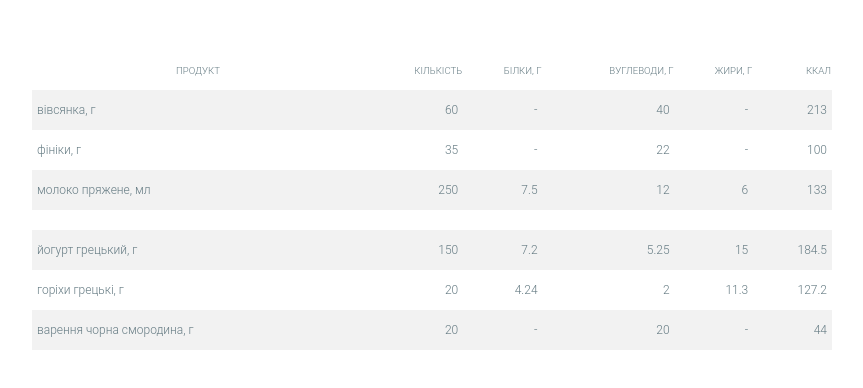
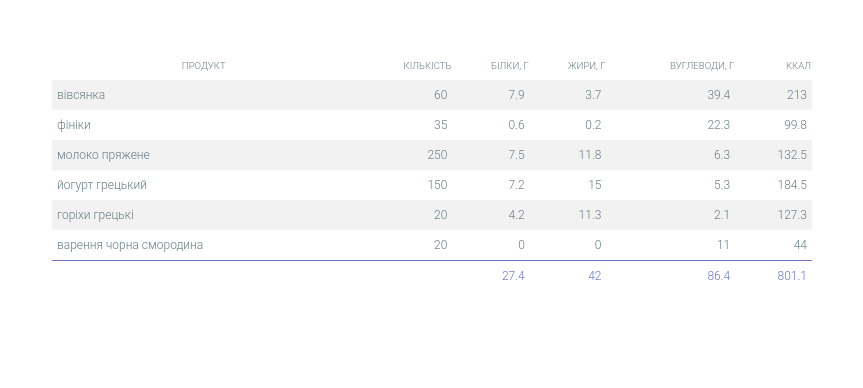
Before and after one commit to ActiveObject/assistant, a React (Create React App) app: page / in a window 1280 px wide. Shown: the top 388 px of the page, without its empty margins (208-1071 px from the left). Built offline with nearby package versions, Linux system fonts and the light colour scheme.

Commit message:
Put nutritions into state

```diff
--- a/src/App.css
+++ b/src/App.css
@@ -8,13 +8,15 @@ body,
 }
 
 .App {
-  /*width: 100%;*/
-  width: 800px;
-  margin: 0 auto;
+  width: 100%;
   height: 100%;
   display: flex;
   flex-direction: column;
   align-items: center;
+}
+
+.App .feed {
+  width: 800px;
 }
 
 .App .feed > div {
--- a/src/Diet.css
+++ b/src/Diet.css
@@ -1,3 +1,10 @@
+.diet {
+  width: 100%;
+  max-width: 800px;
+  padding: 0 20px;
+  box-sizing: border-box;
+}
+
 table {
   width: 100%;
   border-spacing: 0;
@@ -6,17 +13,13 @@ table {
 }
 
 tr {
-  height: 40px;
+  height: 30px;
   width: 100%;
   font-family: 'Roboto', sans-serif;
   font-weight: 300;
   font-size: .75rem;
-  background-color: #F2F2F2;
+  background-color: white;
   color: #657b83;
-}
-
-tr.divider {
-  height: 20px;
 }
 
 td {
@@ -37,7 +40,7 @@ th:first-child {
 }
 
 tr:nth-child(odd) {
-  background-color: white;
+  background-color: #F2F2F2;
 }
 
 th {
@@ -46,3 +49,12 @@ th {
   background-color: white;
   font-size: .6rem;
 }
+
+tr.summary {
+  color: #6c71c4;
+  background-color: white;
+}
+
+tr.summary td {
+  border-top: 1px solid #6c71c4;
+}
--- a/src/Diet.js
+++ b/src/Diet.js
@@ -2,71 +2,105 @@ import React, { Component } from 'react';
 import './Diet.css';
 
 export default class Diet extends Component {
+  state = {
+    dayDiet: [
+      ['вівсянка', 60, 13.1, 6.2, 65.7, 355],
+      ['фініки', 35, 1.61, 0.54, 63.8, 285],
+      ['молоко пряжене', 250, 3, 4.7, 2.5, 53],
+      ['йогурт грецький', 150, 4.8, 10, 3.5, 123],
+      ['горіхи грецькі', 20, 21.2, 56.6, 10.6, 636.6],
+      ['варення чорна смородина', 20, 0, 0, 55, 220]
+    ]
+  }
+
   render() {
+    var { dayDiet } = this.state;
+
     return (
-      <div style={{width: '100%'}}>
+      <div className="diet">
         <table>
           <thead>
             <tr>
               <th>продукт</th>
               <th>кількість</th>
               <th>білки, г</th>
+              <th>жири, г</th>
               <th>вуглеводи, г</th>
-              <th>жири, г</th>
               <th>ккал</th>
             </tr>
           </thead>
-          <tr>
-            <td>вівсянка, г</td>
-            <td>60</td>
-            <td>-</td>
-            <td>40</td>
-            <td>-</td>
-            <td>213</td>
-          </tr>
-          <tr>
-            <td>фініки, г</td>
-            <td>35</td>
-            <td>-</td>
-            <td>22</td>
-            <td>-</td>
-            <td>100</td>
-          </tr>
-          <tr>
-            <td>молоко пряжене, мл</td>
-            <td>250</td>
-            <td>7.5</td>
-            <td>12</td>
-            <td>6</td>
-            <td>133</td>
-          </tr>
-          <tr className="divider"></tr>
-          <tr>
-            <td>йогурт грецький, г</td>
-            <td>150</td>
-            <td>7.2</td>
-            <td>5.25</td>
-            <td>15</td>
-            <td>184.5</td>
-          </tr>
-          <tr>
-            <td>горіхи грецькі, г</td>
-            <td>20</td>
-            <td>4.24</td>
-            <td>2</td>
-            <td>11.3</td>
-            <td>127.2</td>
-          </tr>
-          <tr>
-            <td>варення чорна смородина, г</td>
-            <td>20</td>
-            <td>-</td>
-            <td>20</td>
-            <td>-</td>
-            <td>44</td>
-          </tr>
+          <tbody>
+            {dayDiet.map((d, i) => <ProductRow value={d} key={i} />)}
+            <SummaryRow value={dayDiet} />
+          </tbody>
         </table>
       </div>
     );
   }
 }
+
+function ProductRow({ value }) {
+  return (
+    <tr>
+      <td>{value[0]}</td>
+      <td>{value[1]}</td>
+      <td>{toFixed(amount(value) * protein(value))}</td>
+      <td>{toFixed(amount(value) * fat(value))}</td>
+      <td>{toFixed(amount(value) * carbohydrates(value))}</td>
+      <td>{toFixed(amount(value) * kcal(value))}</td>
+    </tr>
+  )
+}
+
+function SummaryRow({ value }) {
+  var p = value
+    .map(food => amount(food) * protein(food))
+    .reduce((a, b) => a + b);
+
+  var f = value
+    .map(food => amount(food) * fat(food))
+    .reduce((a, b) => a + b);
+
+  var c = value
+    .map(food => amount(food) * carbohydrates(food))
+    .reduce((a, b) => a + b);
+
+  var k = value
+    .map(food => amount(food) * kcal(food))
+    .reduce((a, b) => a + b);
+
+  return (
+    <tr className="summary">
+      <td></td>
+      <td></td>
+      <td>{toFixed(p)}</td>
+      <td>{toFixed(f)}</td>
+      <td>{toFixed(c)}</td>
+      <td>{toFixed(k)}</td>
+    </tr>
+  )
+}
+
+function toFixed(number) {
+  return Math.round(number * 10) / 10;
+}
+
+function amount(food) {
+  return food[1];
+}
+
+function protein(food) {
+  return food[2] / 100;
+}
+
+function fat(food) {
+  return food[3] / 100;
+}
+
+function carbohydrates(food) {
+  return food[4] / 100;
+}
+
+function kcal(food) {
+  return food[5] / 100;
+}
```
